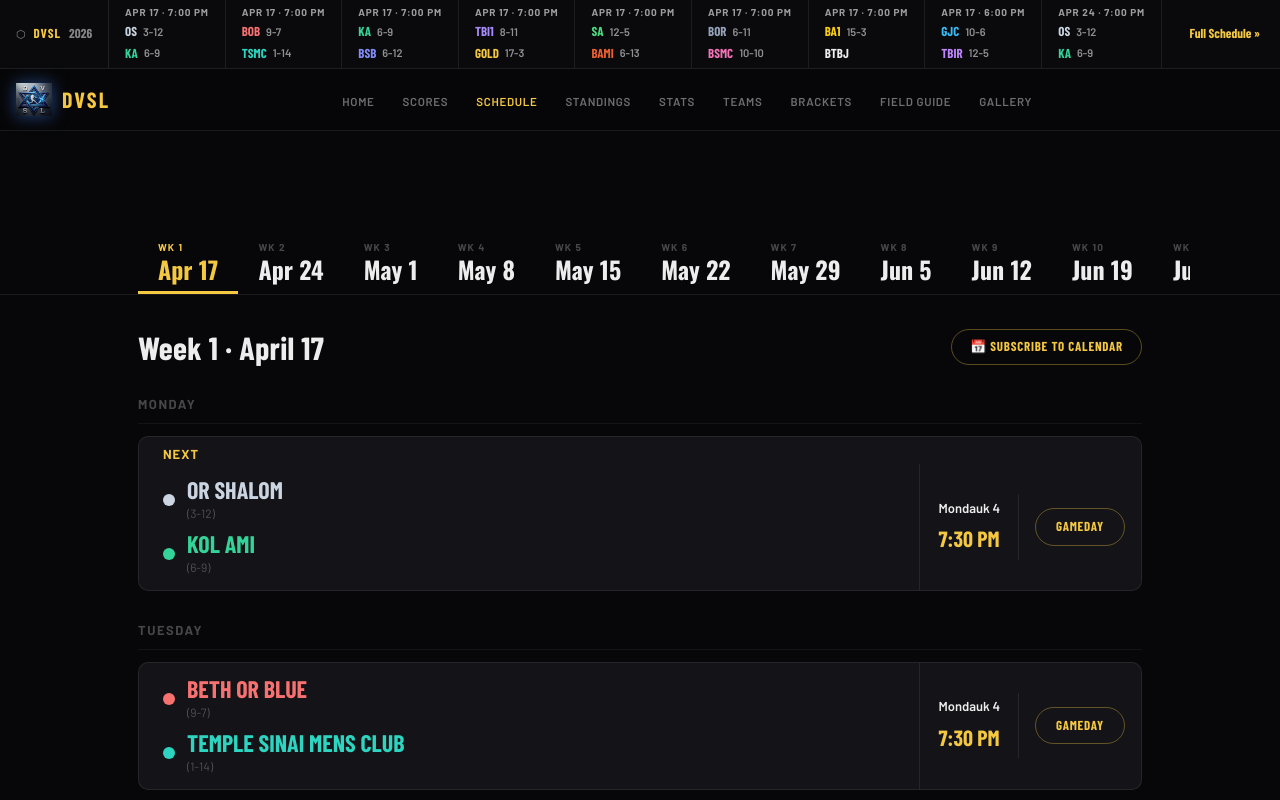
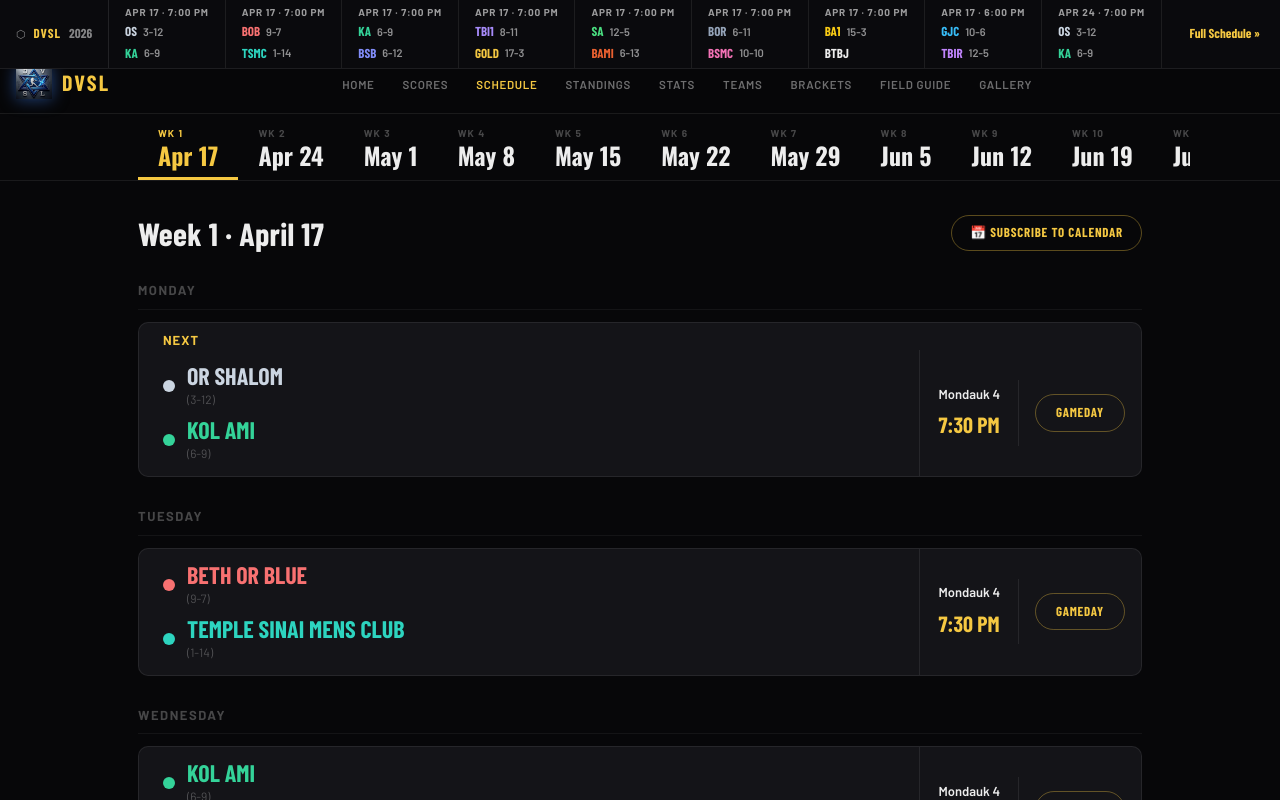
Before and after one commit to ExploringDoor/react-DVSL, a React (Vite) app: page /schedule in a window 1280 px wide. Shown: the top 800 px of the page. Built offline with nearby package versions, Linux system fonts and the light colour scheme; a web font is replaced by a local one.

Commit message:
Add files via upload

```diff
--- a/src/App.jsx
+++ b/src/App.jsx
@@ -1,4 +1,5 @@
 import { BrowserRouter, Routes, Route, Navigate } from 'react-router-dom'
+import { useEffect, useState } from 'react'
 import ScrollToTop from './components/ScrollToTop'
 import Ticker     from './components/Ticker'
 import Navbar     from './components/Navbar'
@@ -14,6 +15,8 @@ import Playoffs   from './pages/Playoffs'
 import Rules      from './pages/Rules'
 import Photos     from './pages/Photos'
 
+const TICKER_H = 52  // approximate ticker height
+
 function NotFound() {
   return (
     <div style={{ minHeight:'100vh', background:'var(--bg)', display:'flex', alignItems:'center', justifyContent:'center' }}>
@@ -26,15 +29,50 @@ function NotFound() {
   )
 }
 
+function Layout({ children }) {
+  const [scrolled, setScrolled] = useState(false)
+
+  useEffect(() => {
+    const handler = () => setScrolled(window.scrollY > TICKER_H)
+    window.addEventListener('scroll', handler, { passive: true })
+    return () => window.removeEventListener('scroll', handler)
+  }, [])
+
+  return (
+    <>
+      {/* Ticker — fixed at very top, slides up when scrolled */}
+      <div style={{
+        position: 'fixed', top: 0, left: 0, right: 0, zIndex: 301,
+        transform: scrolled ? `translateY(-${TICKER_H}px)` : 'translateY(0)',
+        transition: 'transform 0.25s ease',
+      }}>
+        <Ticker />
+      </div>
+
+      {/* Navbar — fixed below ticker, stays visible always */}
+      <div style={{
+        position: 'fixed', left: 0, right: 0, zIndex: 300,
+        top: scrolled ? 0 : TICKER_H,
+        transition: 'top 0.25s ease',
+      }}>
+        <Navbar />
+      </div>
+
+      {/* Page content — paddingTop accounts for ticker + navbar when at top */}
+      <main style={{ paddingTop: TICKER_H + 62 }}>
+        {children}
+      </main>
+
+      <Footer />
+    </>
+  )
+}
+
 export default function App() {
   return (
     <BrowserRouter>
       <ScrollToTop />
-      <div style={{ position:'fixed', top:0, left:0, right:0, zIndex:300 }}>
-        <Ticker />
-        <Navbar />
-      </div>
-      <main style={{ paddingTop:114 }}>
+      <Layout>
         <Routes>
           <Route path="/"              element={<Home />} />
           <Route path="/scores"        element={<Scores />} />
@@ -46,17 +84,16 @@ export default function App() {
           <Route path="/playoffs"      element={<Playoffs />} />
           <Route path="/rules"         element={<Rules />} />
           <Route path="/photos"        element={<Photos />} />
-          <Route path="/index.html"        element={<Navigate to="/" replace />} />
-          <Route path="/schedule.html"     element={<Navigate to="/schedule" replace />} />
+          <Route path="/index.html"         element={<Navigate to="/" replace />} />
+          <Route path="/schedule.html"      element={<Navigate to="/schedule" replace />} />
           <Route path="/standings-history.html" element={<Navigate to="/standings" replace />} />
-          <Route path="/stats.html"        element={<Navigate to="/stats" replace />} />
-          <Route path="/playoffs.html"     element={<Navigate to="/playoffs" replace />} />
-          <Route path="/rules.html"        element={<Navigate to="/rules" replace />} />
-          <Route path="/photos.html"       element={<Navigate to="/photos" replace />} />
-          <Route path="*"                  element={<NotFound />} />
+          <Route path="/stats.html"         element={<Navigate to="/stats" replace />} />
+          <Route path="/playoffs.html"      element={<Navigate to="/playoffs" replace />} />
+          <Route path="/rules.html"         element={<Navigate to="/rules" replace />} />
+          <Route path="/photos.html"        element={<Navigate to="/photos" replace />} />
+          <Route path="*"                   element={<NotFound />} />
         </Routes>
-      </main>
-      <Footer />
+      </Layout>
     </BrowserRouter>
   )
 }
--- a/src/pages/Home.jsx
+++ b/src/pages/Home.jsx
@@ -23,7 +23,7 @@ export default function Home() {
   ]
 
   return (
-    <div style={{ minHeight:'100vh', background:'var(--bg)', paddingTop:114 }}>
+    <div style={{ minHeight:'100vh', background:'var(--bg)', paddingTop:0 }}>
       {/* Hero */}
       <div style={{ position:'relative', background:'var(--dark)', borderBottom:'1px solid var(--border)', minHeight:280, display:'flex', flexDirection:'column', justifyContent:'flex-end', overflow:'hidden' }}>
         <div style={{ position:'absolute', inset:0, display:'flex', alignItems:'center', justifyContent:'center', pointerEvents:'none' }}>
--- a/src/pages/Schedule.jsx
+++ b/src/pages/Schedule.jsx
@@ -80,9 +80,9 @@ export default function Schedule() {
   const firstUpcoming = GAMES.find(g => g.status === 'upcoming')
 
   return (
-    <div style={{ minHeight:'100vh', background:'var(--bg)', paddingTop:114 }}>
+    <div style={{ minHeight:'100vh', background:'var(--bg)', paddingTop:0 }}>
       {/* Week date nav */}
-      <div style={{ borderBottom:'1px solid var(--border)', position:'sticky', top:114, zIndex:50, background:'var(--bg)' }}>
+      <div style={{ borderBottom:'1px solid var(--border)', position:'sticky', top:62, zIndex:50, background:'var(--bg)' }}>
         <div style={{ maxWidth:1100, margin:'0 auto', padding:'0 48px', display:'flex', overflowX:'auto', scrollbarWidth:'none' }}>
           {ALL_WEEKS.map(({wk, date}) => {
             const active = wk === activeWk
--- a/src/pages/Scores.jsx
+++ b/src/pages/Scores.jsx
@@ -21,7 +21,7 @@ export default function Scores() {
   const sortedDays = Object.keys(byDay).sort((a,b) => dayOrder.indexOf(a)-dayOrder.indexOf(b))
 
   return (
-    <div style={{ minHeight:'100vh', background:'var(--bg)', paddingTop:114 }}>
+    <div style={{ minHeight:'100vh', background:'var(--bg)', paddingTop:0 }}>
       {/* Page header — full width, centered */}
       <div style={{ maxWidth:1100, margin:'0 auto', padding:'32px clamp(16px,4vw,48px) 0' }}>
         <div style={{ fontSize:11, fontWeight:700, letterSpacing:'.12em', textTransform:'uppercase', color:'var(--gold)', marginBottom:6 }}>
@@ -34,7 +34,7 @@ export default function Scores() {
       </div>
 
       {/* Week date nav — full width */}
-      <div style={{ borderBottom:'1px solid var(--border)', position:'sticky', top:114, zIndex:50, background:'var(--bg)' }}>
+      <div style={{ borderBottom:'1px solid var(--border)', position:'sticky', top:62, zIndex:50, background:'var(--bg)' }}>
         <div style={{ maxWidth:1100, margin:'0 auto', padding:'0 48px', display:'flex', overflowX:'auto', scrollbarWidth:'none' }}>
           {WEEKS_WITH_SCORES.map(({wk, date}) => {
             const active = wk === activeWk
--- a/src/pages/Standings.jsx
+++ b/src/pages/Standings.jsx
@@ -8,7 +8,7 @@ export default function Standings() {
   const fmtPct = (n) => n >= 1 ? '1.000' : n.toFixed(3).replace(/^0/,'.')
 
   return (
-    <div style={{minHeight:'100vh',background:'var(--bg)',paddingTop:114}}>
+    <div style={{minHeight:'100vh',background:'var(--bg)',paddingTop:0}}>
       {/* Hero */}
       <div style={{background:'var(--dark)',borderBottom:'1px solid var(--border)',padding:'40px clamp(16px,4vw,48px) 0'}}>
         <div style={{maxWidth:1100,margin:'0 auto'}}>
--- a/src/pages/Stats.jsx
+++ b/src/pages/Stats.jsx
@@ -54,7 +54,7 @@ export default function Stats() {
     <>
       {selectedPlayer && <PlayerStatsModal player={selectedPlayer} onClose={() => setSelectedPlayer(null)} />}
 
-      <div style={{ minHeight:'100vh', background:'var(--bg)', paddingTop:114 }}>
+      <div style={{ minHeight:'100vh', background:'var(--bg)', paddingTop:0 }}>
         {/* Hero with mini stat boxes */}
         <div style={{ background:'var(--dark)', borderBottom:'1px solid var(--border)' }}>
           <div style={{ maxWidth:1300, margin:'0 auto', padding:'24px clamp(16px,4vw,48px) 0' }}>
--- a/src/pages/TeamDetail.jsx
+++ b/src/pages/TeamDetail.jsx
@@ -26,7 +26,7 @@ export default function TeamDetail() {
   const fmtPct    = n => n>=1?'1.000':n.toFixed(3).replace(/^0/,'.')
 
   return (
-    <div style={{minHeight:'100vh',background:'var(--bg)',paddingTop:114}}>
+    <div style={{minHeight:'100vh',background:'var(--bg)',paddingTop:0}}>
       {/* Hero */}
       <div style={{
         background:`linear-gradient(135deg, ${team.color}15 0%, var(--dark) 60%)`,
--- a/src/pages/Teams.jsx
+++ b/src/pages/Teams.jsx
@@ -15,7 +15,7 @@ export default function Teams() {
   })
 
   return (
-    <div style={{minHeight:'100vh',background:'var(--bg)',paddingTop:114}}>
+    <div style={{minHeight:'100vh',background:'var(--bg)',paddingTop:0}}>
       <div style={{background:'var(--dark)',borderBottom:'1px solid var(--border)',padding:'40px clamp(16px,4vw,48px) 32px'}}>
         <div style={{maxWidth:1200,margin:'0 auto'}}>
           <div className="section-label" style={{marginBottom:8}}>2026 Season</div>
```
